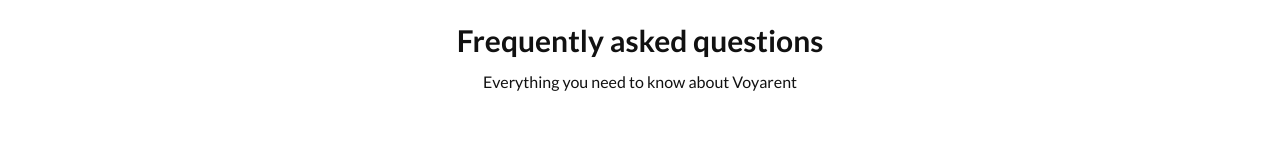
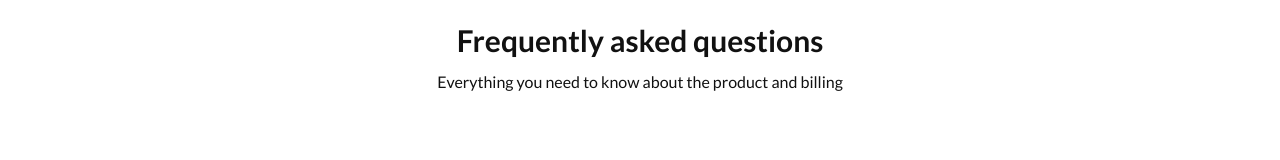
Before and after one commit to samyak269/Voyarent_editssss, a Next.js app in the folder tripfinder-envato-release/packages/boat/: page /FAQ in a window 1280 px wide. Shown: the part 130-290 px from the top of the page. Built offline with nearby package versions, Linux system fonts and the light colour scheme.

Commit message:
Revert "Update faq-testimonial.tsx"
This reverts commit 3e8f7bcf01c792e20839be9eb5f96a15ca919b71.

```diff
--- a/tripfinder-envato-release/packages/boat/src/components/faq/faq-testimonial.tsx
+++ b/tripfinder-envato-release/packages/boat/src/components/faq/faq-testimonial.tsx
@@ -65,8 +65,8 @@
           Frequently asked questions
         </Text>
         <Text className="mt-2 text-sm lg:mt-3">
-          Everything you need to know about <br className="lg:hidden" />
-          Voyarent
+          Everything you need to know about <br className="lg:hidden" /> the
+          product and billing
         </Text>
       </div>
       <div className="mt-8 lg:mt-12 2xl:mt-16">
```
